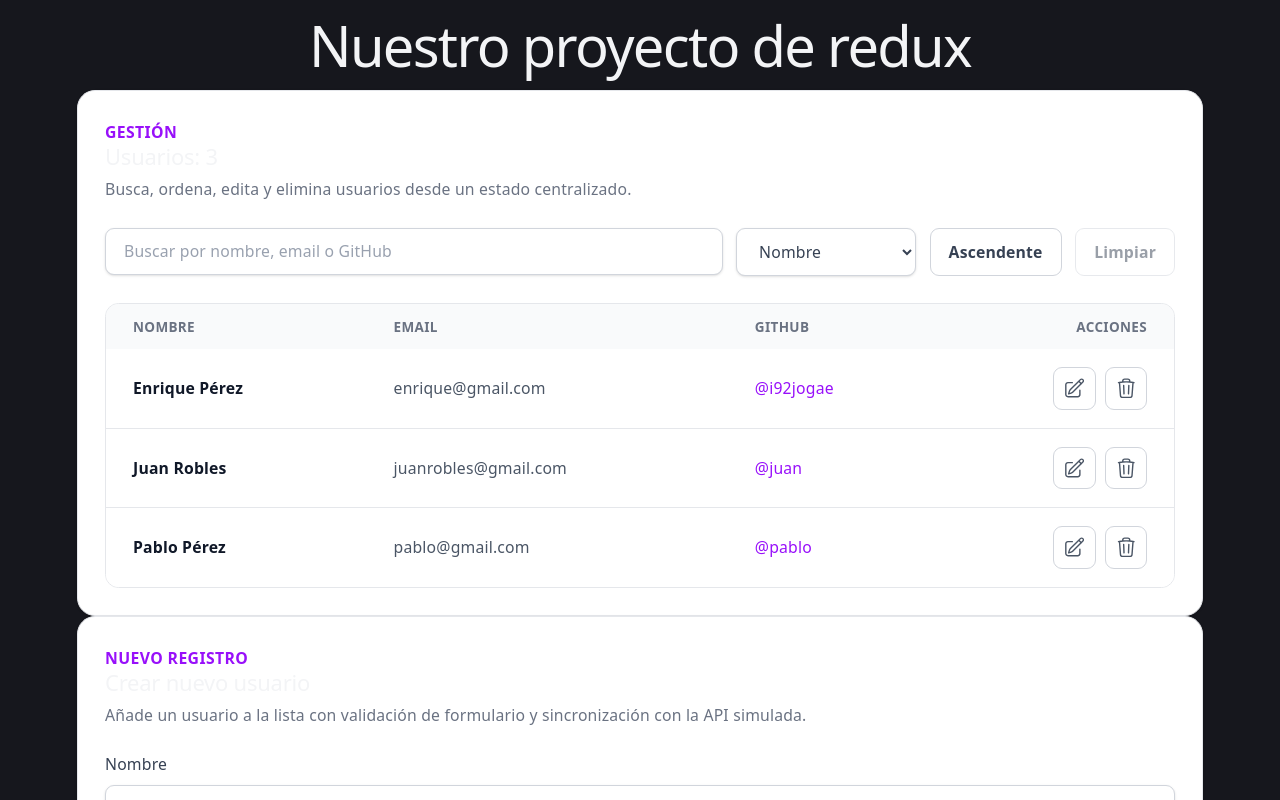
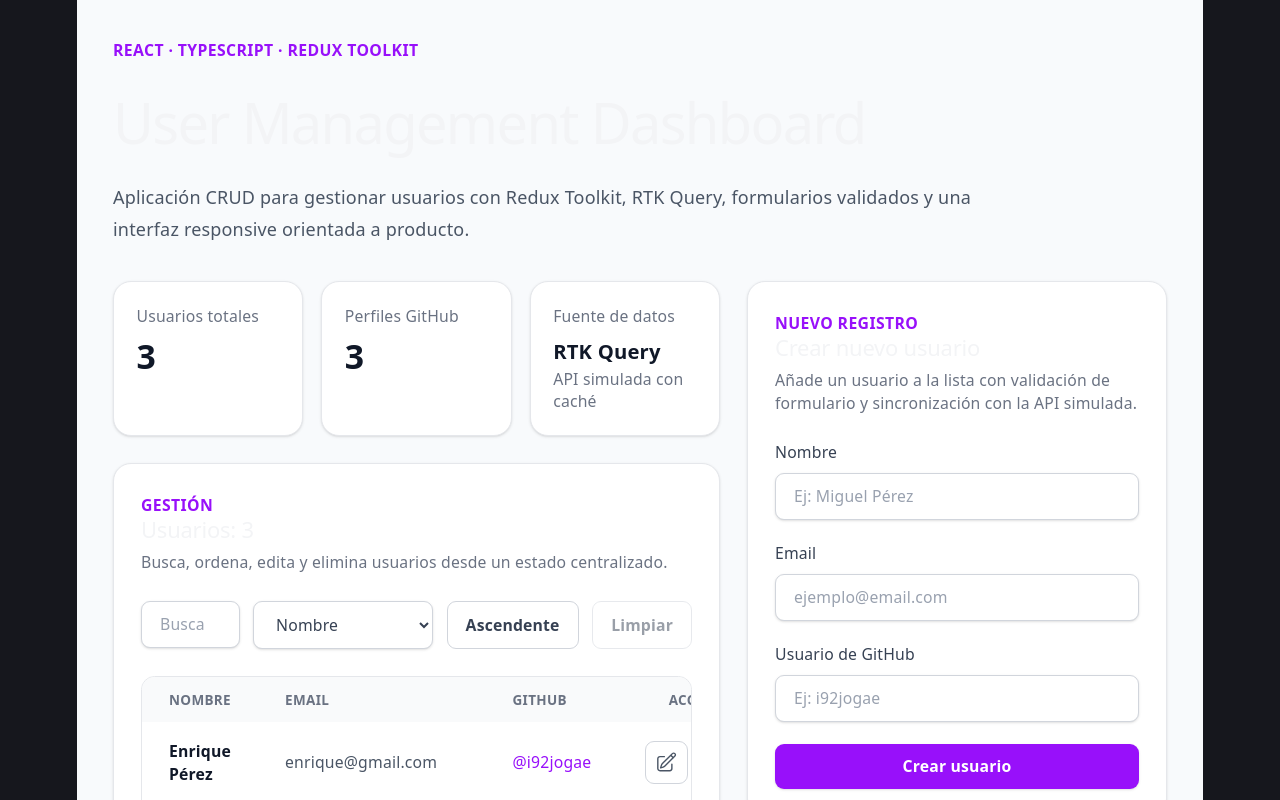
Before and after one commit to i92jogae/react-crud-redux, a React (Vite) app: page / in a window 1280 px wide. Shown: the top 800 px of the page. Built offline with nearby package versions, Linux system fonts and the light colour scheme.

Commit message:
Build dashboard layout

```diff
--- a/src/App.tsx
+++ b/src/App.tsx
@@ -1,17 +1,36 @@
 import { Toaster } from 'sonner'
-import './App.css'
 import { CreateNewUser } from './components/CreateNewUser'
+import { DashboardStats } from './components/DashboardStats'
 import { ListOfUsers } from './components/ListOfUsers'
 
 function App() {
+  return (
+    <main className="min-h-screen bg-slate-50 px-4 py-8 text-slate-900 sm:px-6 lg:px-8">
+      <section className="mx-auto flex w-full max-w-7xl flex-col gap-8">
+        <header className="max-w-3xl text-left">
+          <span className="text-sm font-semibold uppercase tracking-wide text-purple-600">
+            React · TypeScript · Redux Toolkit
+          </span>
+          <h1 className="mt-3 text-4xl font-bold tracking-tight text-gray-950 sm:text-5xl">
+            User Management Dashboard
+          </h1>
+          <p className="mt-4 text-base leading-7 text-gray-600">
+            Aplicación CRUD para gestionar usuarios con Redux Toolkit, RTK Query, formularios validados y una interfaz responsive orientada a producto.
+          </p>
+        </header>
 
-  return (
-    <>
-      <h1>Nuestro proyecto de redux</h1>
-      <ListOfUsers />
-      <CreateNewUser />
-      <Toaster richColors />
-    </>
+        <div className="grid gap-6 xl:grid-cols-[minmax(0,1fr)_420px] xl:items-start">
+          <div className="space-y-6">
+            <DashboardStats />
+            <ListOfUsers />
+          </div>
+
+          <CreateNewUser />
+        </div>
+      </section>
+
+      <Toaster richColors position="top-right" />
+    </main>
   )
 }
 
```
